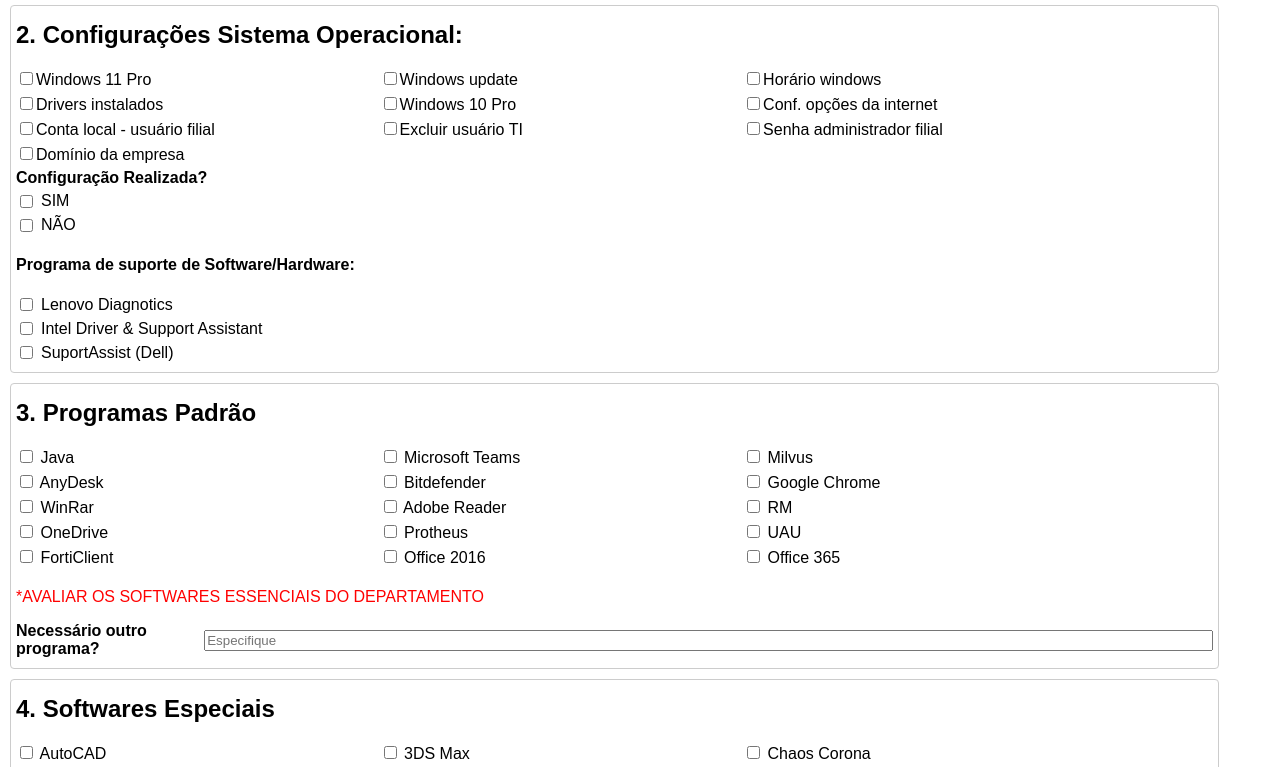
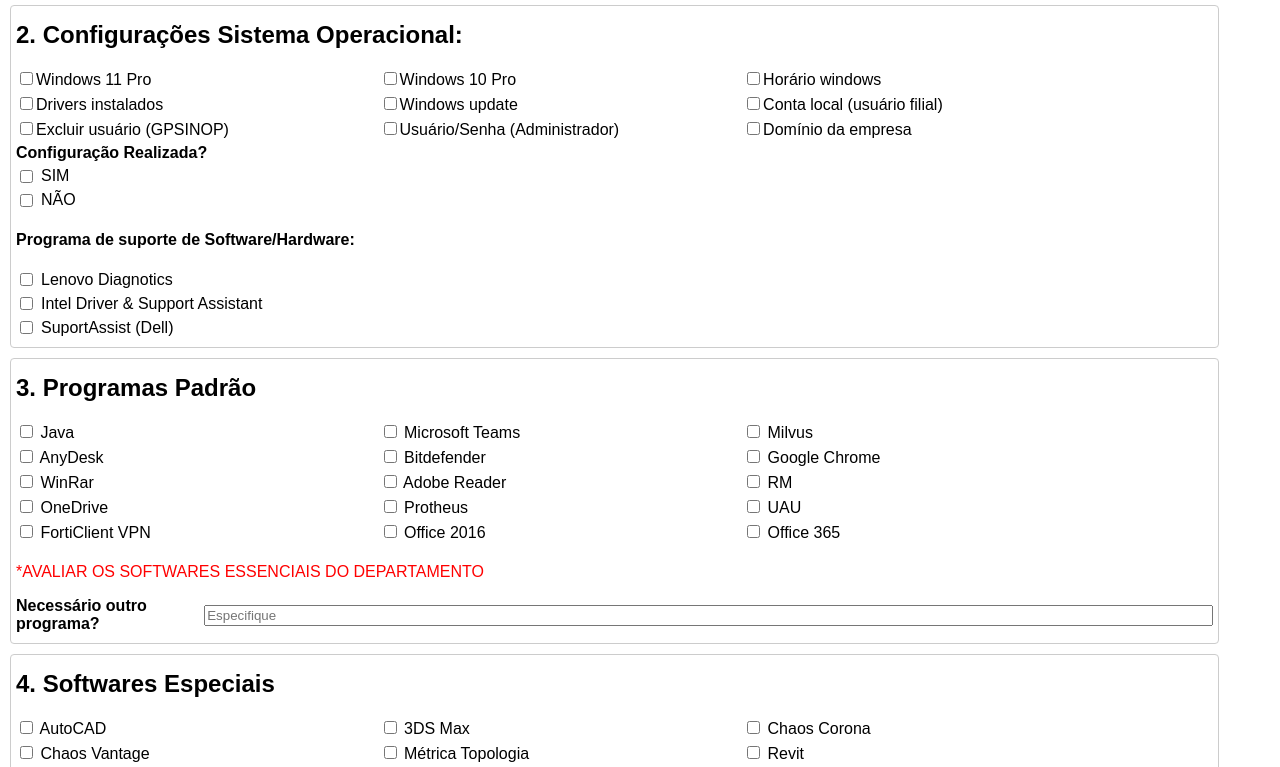
Before and after one commit to check-listgpsinop/checklist.tecnico, a plain HTML site: page index.html in a window 1280 px wide. Shown: the part 575-1342 px from the top of the page. Drawn offline with Linux system fonts and the light colour scheme.

Commit message:
Update index.html

```diff
--- a/index.html
+++ b/index.html
@@ -100,14 +100,13 @@
   <h2>2. Configurações Sistema Operacional:</h2>
   <div class="checkbox-group">
     <label><input type="checkbox">Windows 11 Pro </label>
-    <label><input type="checkbox">Windows update </label>
+    <label><input type="checkbox">Windows 10 Pro </label>
     <label><input type="checkbox">Horário windows </label>
     <label><input type="checkbox">Drivers instalados </label>
-    <label><input type="checkbox">Windows 10 Pro </label>
-    <label><input type="checkbox">Conf. opções da internet </label>
-    <label><input type="checkbox">Conta local - usuário filial </label>
-    <label><input type="checkbox">Excluir usuário TI </label>
-    <label><input type="checkbox">Senha administrador filial </label>
+    <label><input type="checkbox">Windows update </label>
+    <label><input type="checkbox">Conta local (usuário filial) </label>
+    <label><input type="checkbox">Excluir usuário (GPSINOP) </label>
+    <label><input type="checkbox">Usuário/Senha (Administrador)</label>
     <label><input type="checkbox">Domínio da empresa </label>
   </div>
 
@@ -136,7 +135,7 @@
     <label><input type="checkbox"> OneDrive</label>
     <label><input type="checkbox"> Protheus</label>
     <label><input type="checkbox"> UAU</label>
-    <label><input type="checkbox"> FortiClient</label>
+    <label><input type="checkbox"> FortiClient VPN</label>
     <label><input type="checkbox"> Office 2016</label>
     <label><input type="checkbox"> Office 365</label>
     <p class="obs">*AVALIAR OS SOFTWARES ESSENCIAIS DO DEPARTAMENTO</p>
```
